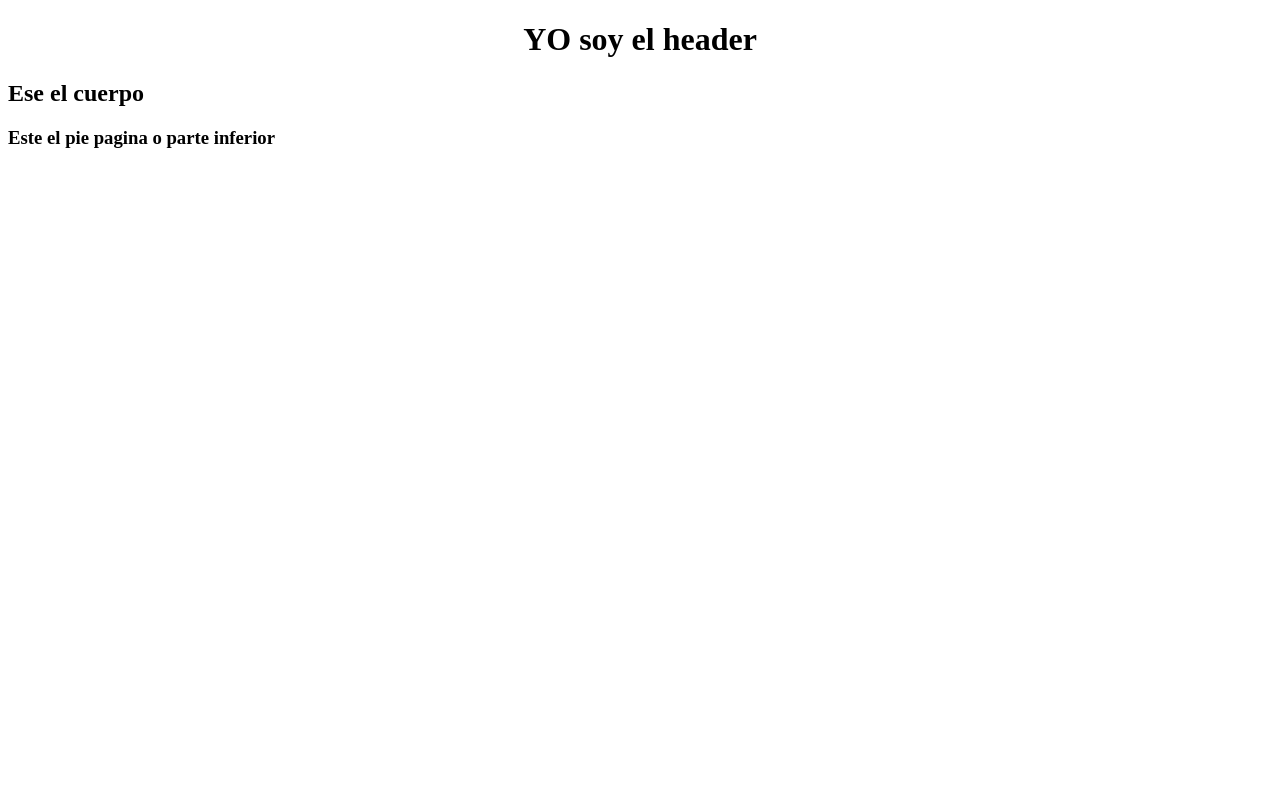
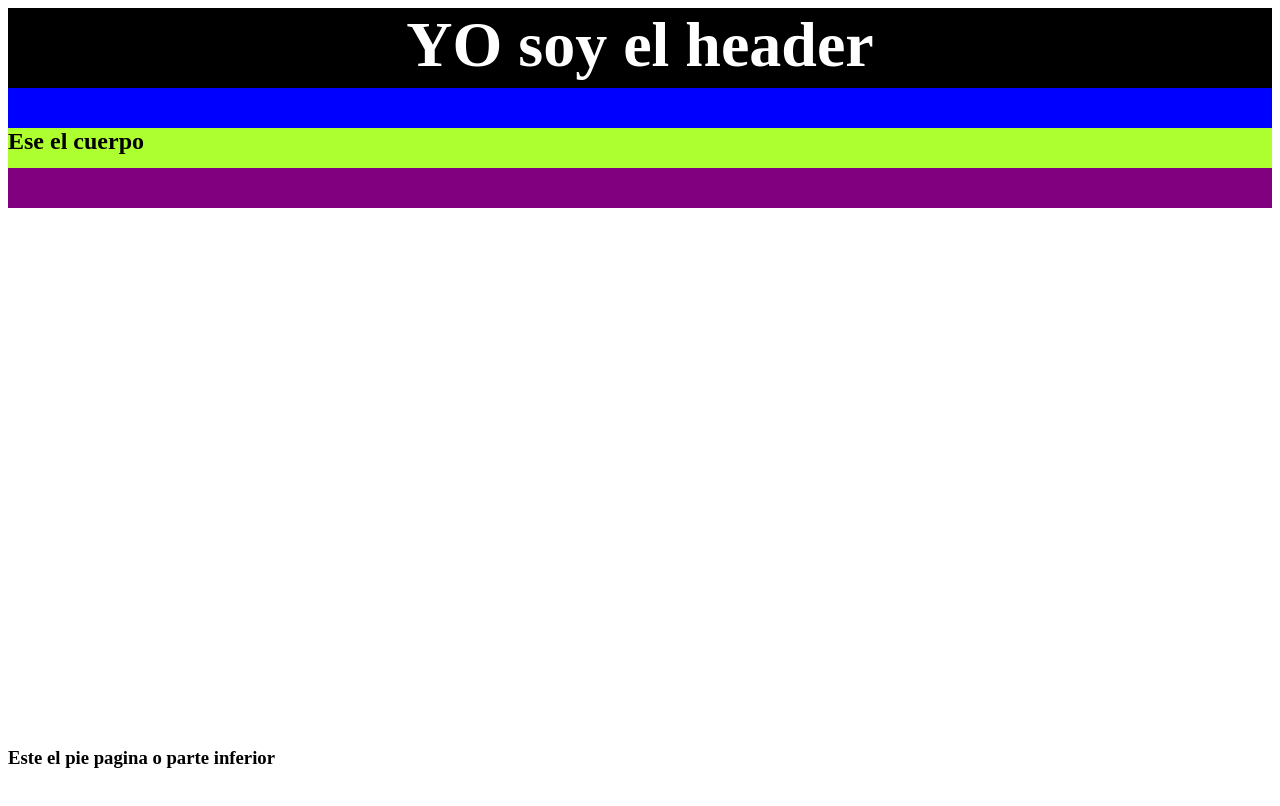
Before and after one commit to danielzarateos/Algoritmos, a plain HTML site: page Clase2/pagina.html in a window 1280 px wide. Drawn offline with Linux system fonts and the light colour scheme.

Commit message:
Mandar repo al profe

```diff
--- a/Clase2/style.css
+++ b/Clase2/style.css
@@ -1,20 +1,38 @@
 header{
-    background-color: white;
-    color: black;
-    height: 10%vh;
+    background-color: black;
+    height: 10vh;
     text-align: center;
-    es vertical height
+    color: white;
 }
-h1{margin=0}
+h1{
+    font-size: 8vh;
+}
+h1,h2{
+    margin: 0;
+}
+
 main{
-    background-color: white;
-    color: black;
-    height: 10%vh;
-    vh es vertical height
+    height: 80vh;
 }
 footer{
-    background-color: white;
-    color: black;
-    height: 10%vh;
-    vh es vertical height
+    height: 10vh;
 }
+
+.elemento1{
+    background-color: blue;
+    height: 40px;
+    color: white !important;
+}
+
+
+.elemento2{
+    background-color: greenyellow;
+    height: 40px;
+    color: black !important;
+}
+
+.elemento3{
+    background-color: purple;
+    height: 40px;
+    color: blanchedalmond !important;
+}
--- /dev/null
+++ b/TareaBiografia/style.css
@@ -0,0 +1,11 @@
+body {
+    font-family: "futura"
+  }
+  .center {
+    display: block;
+    margin-left: auto;
+    margin-right: auto;
+    width: 50%;
+  }
+  header {text-align: center
+  }
```
Also changed, not shown: TareaBiografia/biografia.html (+1 -1 lines).
